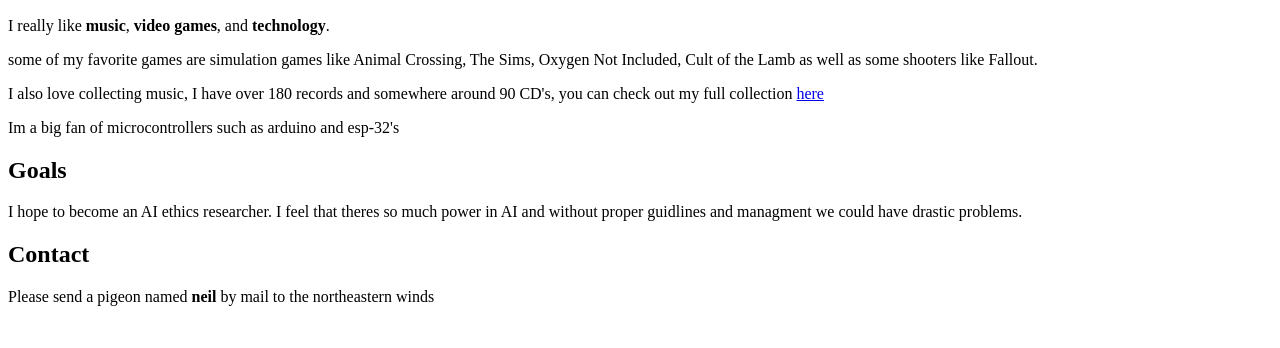
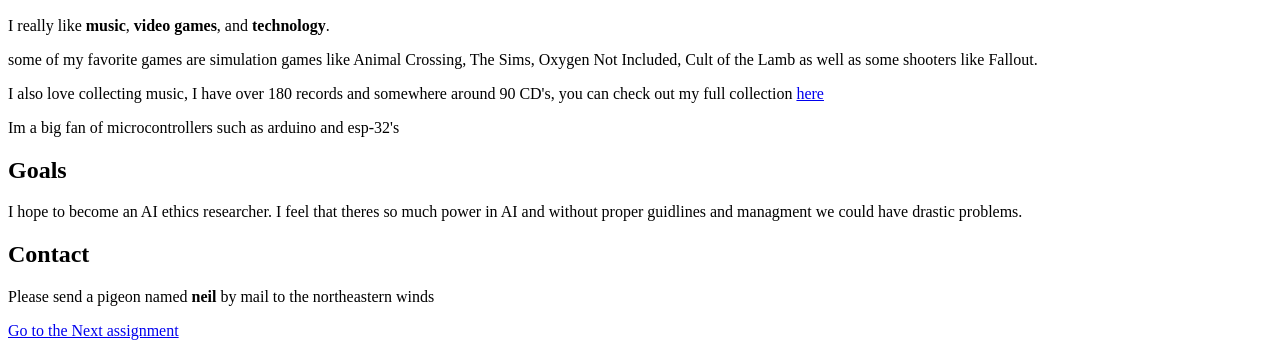
Before and after one commit to max-pricher/max-pricher.github.io, a plain HTML site: page aug 28/wat.html in a window 1280 px wide. Shown: the part 985-1333 px from the top of the page. Before the commit the page ends 1307 px from the top, so only its background shows below. Drawn offline with Linux system fonts and the light colour scheme.

Commit message:
added some links to past website
added a hyperlink to another page

```diff
--- a/aug 28/wat.html
+++ b/aug 28/wat.html
@@ -32,6 +32,7 @@
 
     <h2> Contact </h2>
     <p> Please send a pigeon named <b>neil</b> by mail to the northeastern winds </p>
+    <a href="../First day/index.html">Go to the Next assignment</a>
 </body>
 
 </html>
```
